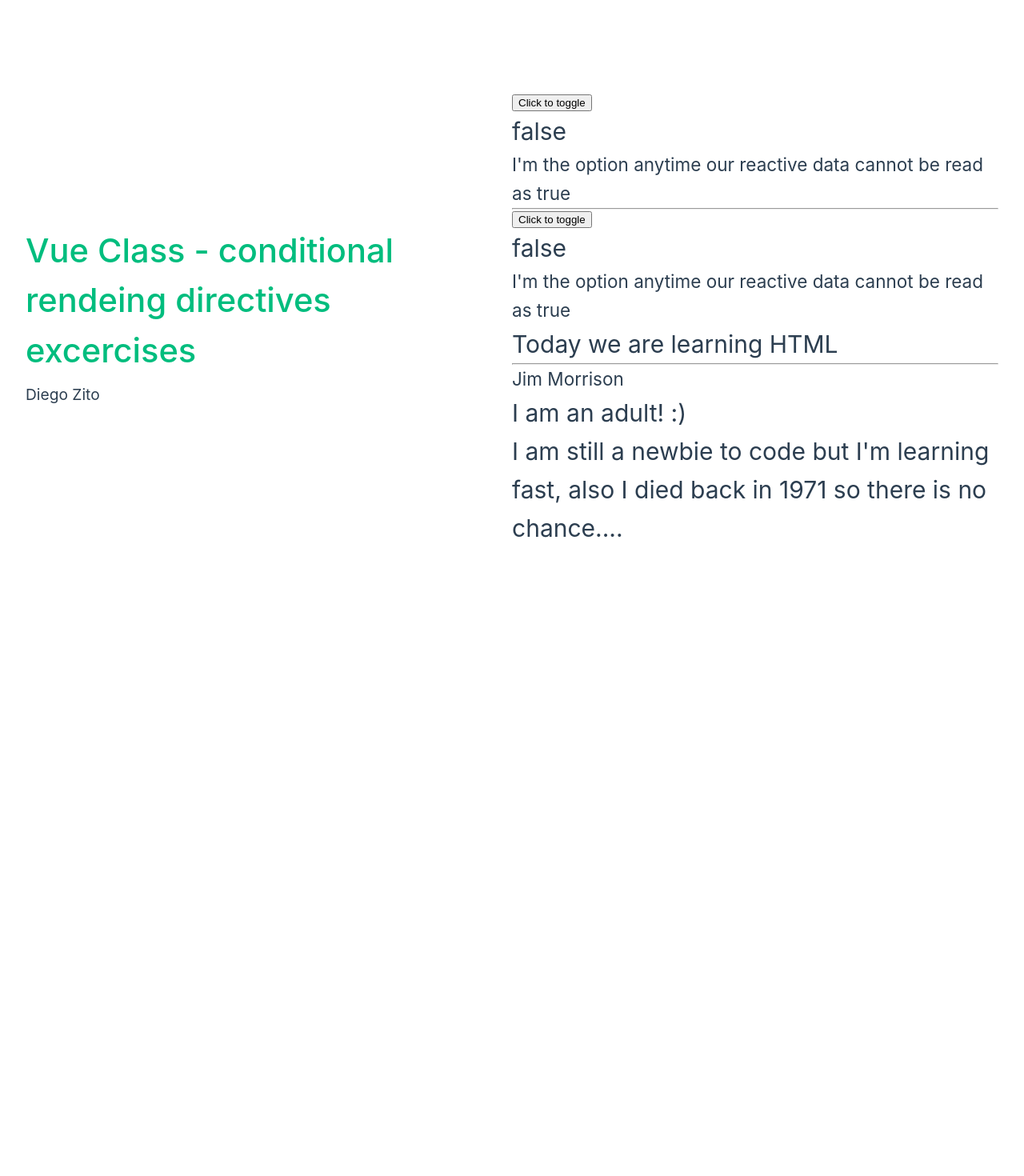
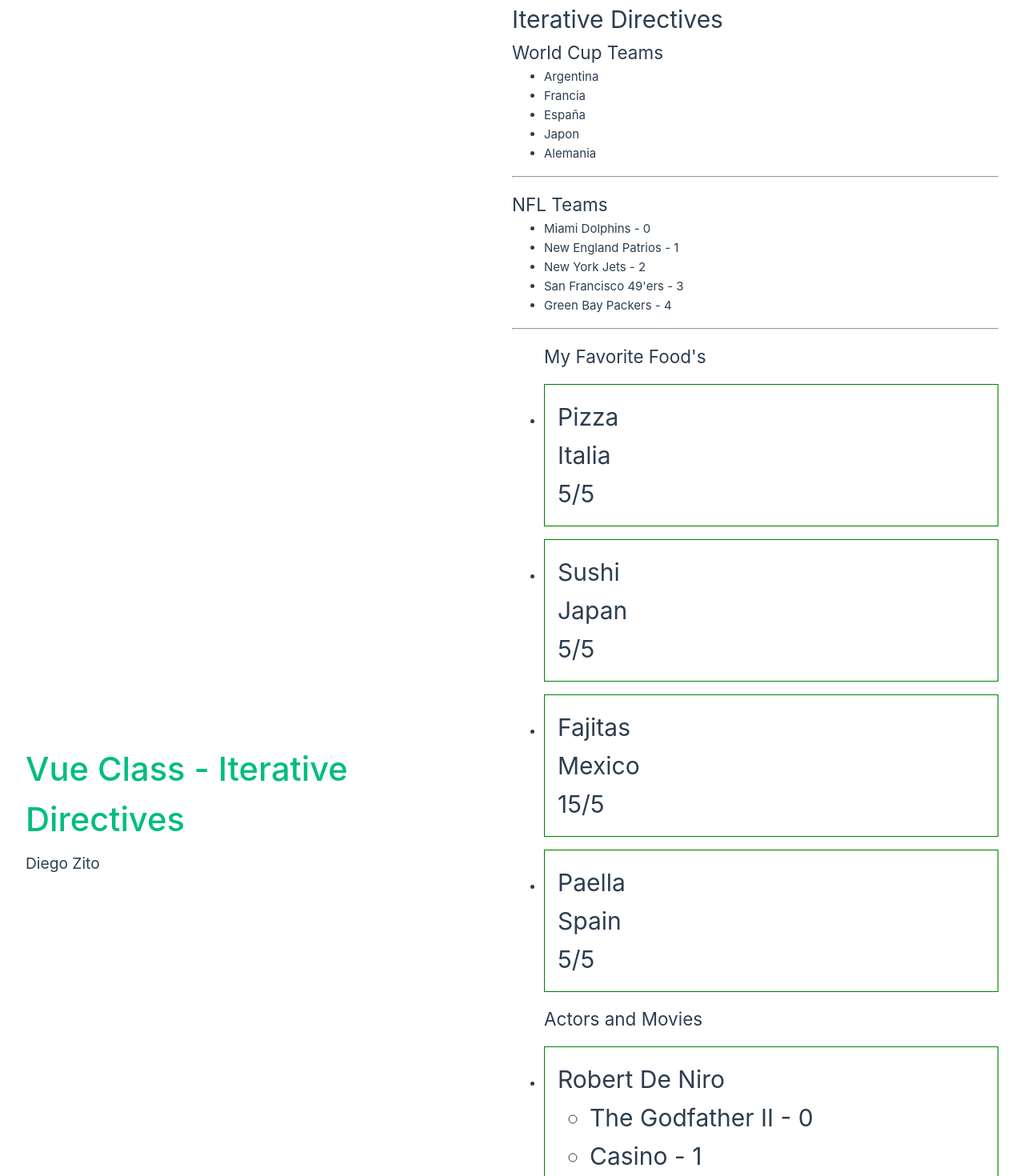
Before and after one commit to dzc1/vjs-ih-srr-repository, a Vue app in the folder section-04-vue/vue-class/: page / in a window 1280 px wide. Shown: the top 1470 px of the page at 80% size. Before the commit the page ends 800 px from the top, so only its background shows below. Built offline with nearby package versions, Linux system fonts and the light colour scheme.

Commit message:
v-for directive class explained

```diff
--- a/section-04-vue/vue-class/src/App.vue
+++ b/section-04-vue/vue-class/src/App.vue
@@ -6,14 +6,13 @@ import HtmlDirective from "./components/vueBasics/2-HtmlDirective.vue";
 import BindDirective from "./components/vueBasics/3-BindDirective.vue";
 import ConditionalDirectives from "./components/vueBasics/4-ConditionalDirectives.vue";
 import ConditionalEx from "./components/class-excercises/ConditionalDirectives.vue";
+import IterativeDirective from "./components/vueBasics/5-IterativeDirective.vue";
 </script>
 
 <template>
   <header>
     <div class="wrapper">
-      <HelloWorld
-        msg="Vue Class - conditional rendeing directives excercises"
-      />
+      <HelloWorld msg="Vue Class - Iterative Directives" />
     </div>
   </header>
   <!-- Declarar los componentes creados de clase dentro del elemento "main" -->
@@ -23,7 +22,7 @@ import ConditionalEx from "./components/class-excercises/ConditionalDirectives.v
     <!-- <HtmlDirective /> -->
     <!-- <BindDirective /> -->
     <!-- <ConditionalDirectives /> -->
-    <ConditionalEx />
+    <IterativeDirective />
   </main>
 </template>
 
--- /dev/null
+++ b/section-04-vue/vue-class/src/components/vueBasics/5-IterativeDirective.vue
@@ -0,0 +1,187 @@
+<!-- DIRECTIVOS DE ITERACION
+
+¿Que es un elemento iterativo?
+Un sistema que tiene vue para recorrer arrays/objetos!
+
+¿Para qué sirve?
+Para repetir varias veces una operación similar. Es una versión adaptada a VUE del bucle for.
+
+Un ejemplo
+Tengo un array con mi nombre y el de mis hermanos. Quiero que para cada nombre haya un h2 que indique el nombre, un p que indique la biografía y otro p indicando
+la fecha de nacimiento. Todo extraido de una base de datos.  -->
+
+<!-- V-FOR DIRECTIVE -->
+
+<!-- SYNTAX ESPECIAL que se llama v-for, este directive tal cual como funciona
+    este bucle dentro de vanillaJS, acepta un paramtero que viene siendo la
+    lista o la data que queremos iterar, el otro parametro que podemos pasarle
+    viene siendo un parametro que nosotros mismos nombramos :), aparte de estos
+    2 paraemtros podemos pasarle un tercer parametro que es el key el key es un
+    elemento unico dentro de cada iteracion de la lista para asegurarnos de no
+    tener ningun tipo de inconsistencia dentro de la data :) -->
+
+<!-- ATTRIBUTE "key" dentro del v-for directivo -->
+
+<!-- Cuando Vue está actualizando una lista de elementos renderizados con v-for, por defecto usa una estrategia de "parche in-place". Si el orden de los elementos de datos ha cambiado, en lugar de mover los elementos DOM para que coincidan con el orden de los elementos, Vue parcheará cada elemento in-place y se asegurará de que refleje lo que debería ser renderizado en ese índice en particular.
+
+Este modo predeterminado es eficiente, pero solo es adecuado cuando la salida de renderizado de su lista no depende del estado de componente hijo o del estado temporal DOM (por ejemplo, valores de entrada de formularios).
+
+Para darle una pista a Vue para que pueda realizar un seguimiento de la identidad de cada nodo y, por lo tanto, reutilizar y reordenar elementos existentes, debe proporcionar un atributo de clave única para cada elemento:" -->
+
+<!-- HTML HERE -->
+<template>
+  <h1>Iterative Directives</h1>
+  <div id="iterando-arrays">
+    <!-- ejemplo 001 -  usando el paramtero individual que nos creamos noostors "worldCupTeams" como key para iterar correctamente dentro de la lista  -->
+    <!-- En este caso:   -->
+    <!-- 1. "team" === una palabra descriptiva que nosotros nos creamos para basicamente segmentar cada iteracion individual del array/lista/objeto -->
+    <!-- 2. "in" === palabra reservada para poder accionar el iterador del directivo v-for -->
+    <!-- 3. "worldCupTeams" === variable que contiene el array de equipos de futbol -->
+    <!-- 4. "{{ team }}" ===  el uso de una expression {{  }} que dentro contiene el valor indivudal de cada equipo de la lista  -->
+    <div id="simple-directive-v-for">
+      <h4>World Cup Teams</h4>
+      <ul>
+        <li v-for="team in worldCupTeams">
+          {{ team }}
+        </li>
+      </ul>
+    </div>
+    <hr />
+    <div id="directive-v-for-with-key-attribute">
+      <h4>NFL Teams</h4>
+      <ul>
+        <li v-for="(americanFootBallTeam, index) in nflTeams" :key="index">
+          {{ americanFootBallTeam }} -
+          {{ index }}
+        </li>
+      </ul>
+    </div>
+  </div>
+  <hr />
+  <div id="iterando-objetos">
+    <div id="iterando-lista-de-array-de-objetos-de-comidas">
+      <ul>
+        <h2>My Favorite Food's</h2>
+        <li v-for="(arrayDeComida, indice) in foodTypes" :key="indice">
+          <div class="food-types">
+            <h6 v-text="arrayDeComida.name"></h6>
+            <p v-text="arrayDeComida.countryOrigin"></p>
+            <p v-text="arrayDeComida.rating"></p>
+          </div>
+        </li>
+      </ul>
+    </div>
+
+    <div id="iterando-lista-de-array-de-objetos-anidados-de-actores-con-pelis">
+      <ul>
+        <h2>Actors and Movies</h2>
+        <li v-for="actor in actors">
+          <div class="actors">
+            <h6 v-text="actor.name"></h6>
+            <ul>
+              <li
+                v-for="(pelicula, indiceEjemploWU) in actor.movies"
+                :key="indiceEjemploWU"
+              >
+                {{ pelicula }} - {{ indiceEjemploWU }}
+              </li>
+            </ul>
+          </div>
+        </li>
+      </ul>
+    </div>
+  </div>
+</template>
+
+<!-- JS HERE -->
+<script setup>
+import { ref, reactive } from "vue";
+
+/// ARRAYS
+/// ----
+/// ----
+/// ----
+/// ----
+/// ----
+/// ----
+/// ----
+
+const worldCupTeams = reactive([
+  "Argentina",
+  "Francia",
+  "España",
+  "Japon",
+  "Alemania",
+]);
+
+const nflTeams = reactive([
+  "Miami Dolphins",
+  "New England Patrios",
+  "New York Jets",
+  "San Francisco 49'ers",
+  "Green Bay Packers",
+]);
+
+// En esencia queremos hacer esto dentro del template
+// for (let i = 0; i <= worldCupTeams.length; i++) {
+//   console.log(`hola pablo ${worldCupTeams[i]}`);
+// }
+
+/// ARRAY DE OBJETOS
+/// ----
+/// ----
+/// ----
+/// ----
+/// ----
+/// ----
+/// ----
+// Iterating array of objects
+const foodTypes = reactive([
+  { name: "Pizza", countryOrigin: "Italia", rating: "5/5" },
+  { name: "Sushi", countryOrigin: "Japan", rating: "5/5" },
+  { name: "Fajitas", countryOrigin: "Mexico", rating: "15/5" },
+  { name: "Paella", countryOrigin: "Spain", rating: "5/5" },
+]);
+
+// Iterating an array of an array within an object
+const actors = reactive([
+  {
+    name: "Robert De Niro",
+    movies: ["The Godfather II", "Casino", "Goodfellas"],
+  },
+  {
+    name: "Daniel Day Lewis",
+    movies: [
+      "There will be blood",
+      "The Last of the Mohicans",
+      "Gangs of New York",
+    ],
+  },
+  {
+    name: "Merryl Streep",
+    movies: ["The Devil wears prada", "Kramer vs Kramer", "Sophies Choice"],
+  },
+]);
+</script>
+
+<!-- CSS HERE -->
+<style scoped>
+h4 {
+  font-size: 1.5em;
+}
+ul li h6 {
+  font-size: 2em;
+}
+hr {
+  margin: 1rem 0;
+}
+.food-types,
+.actors {
+  padding: 1rem;
+  border: 1px solid green;
+  margin: 1rem 0;
+}
+.actors li {
+  font-size: 2em;
+}
+</style>
```
